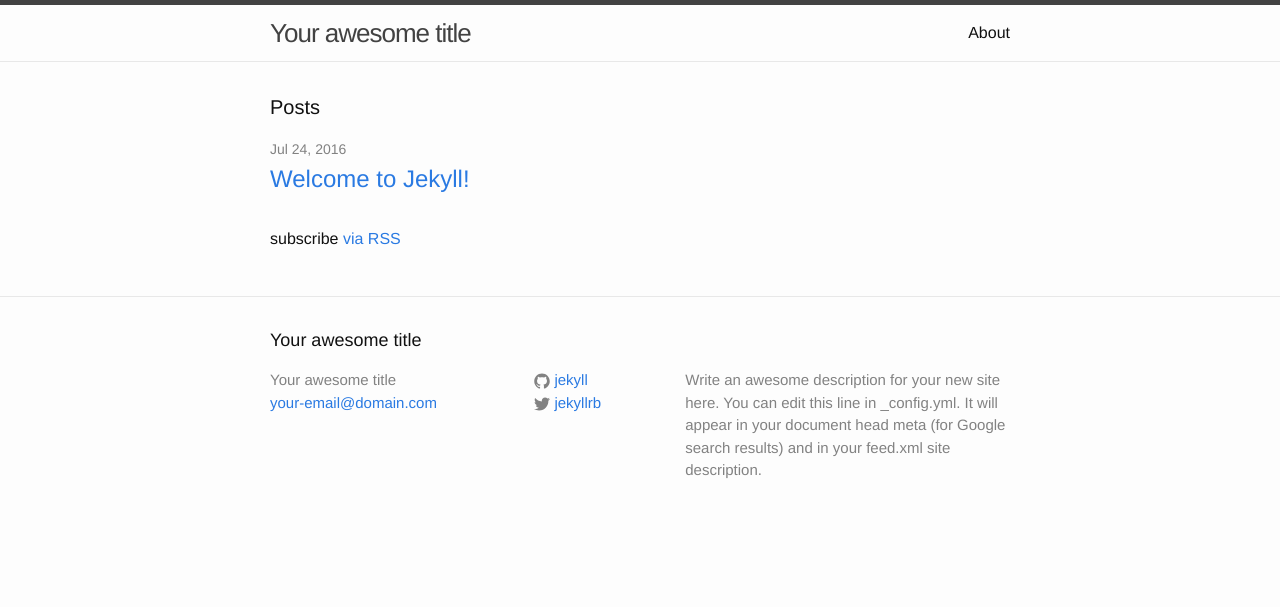
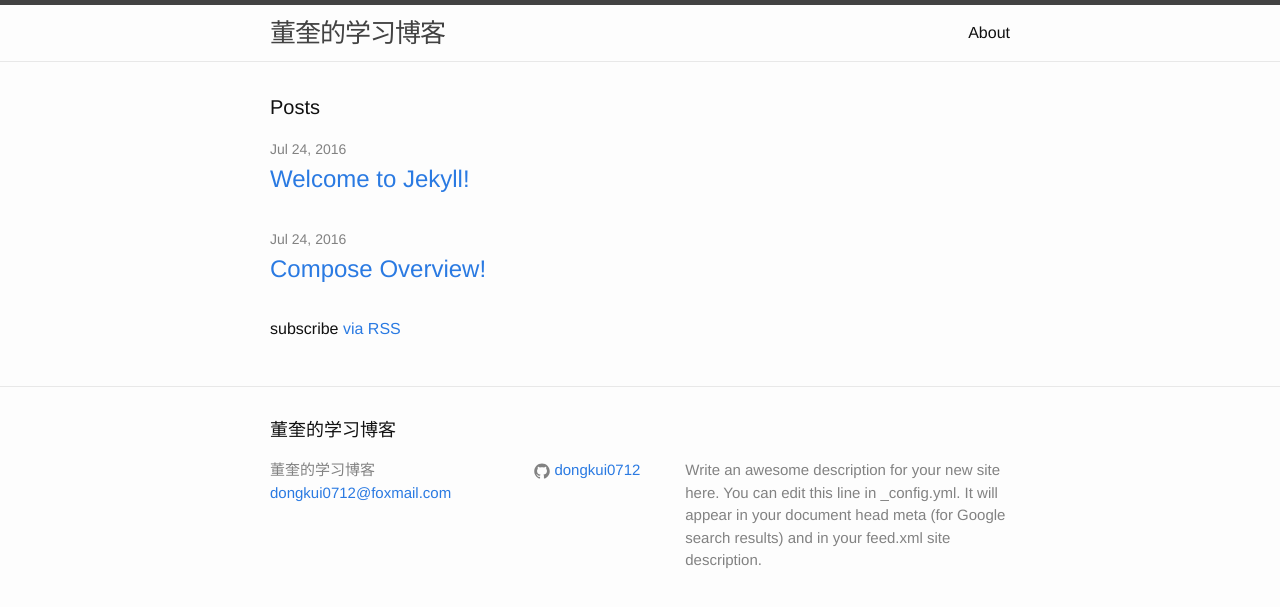
Before and after one commit to noteofdk/dongkui0712.github.io, a Jekyll site: the page built from index.html, in a window 1280 px wide. Shown: the top 607 px of the page. Built offline with Jekyll 4.4.1, drawn with Linux system fonts in a browser that asks for light colours.

Commit message:
add first blog

```diff
--- a/_config.yml
+++ b/_config.yml
@@ -6,16 +6,16 @@
 # 'jekyll serve'. If you change this file, please restart the server process.
 
 # Site settings
-title: Your awesome title
-email: your-email@domain.com
+title: 董奎的学习博客
+email: dongkui0712@foxmail.com
 description: > # this means to ignore newlines until "baseurl:"
   Write an awesome description for your new site here. You can edit this
   line in _config.yml. It will appear in your document head meta (for
   Google search results) and in your feed.xml site description.
 baseurl: "" # the subpath of your site, e.g. /blog
-url: "http://yourdomain.com" # the base hostname & protocol for your site
-twitter_username: jekyllrb
-github_username:  jekyll
+url: "http://dongkui0712.github.io" # the base hostname & protocol for your site
+# twitter_username: jekyllrb
+github_username:  dongkui0712
 
 # Build settings
 markdown: kramdown
```
Also changed, not shown: _posts/2016-07-24-docker-compose-overview.md (renamed from docker/docker_compose.md, +5 -2 lines).
